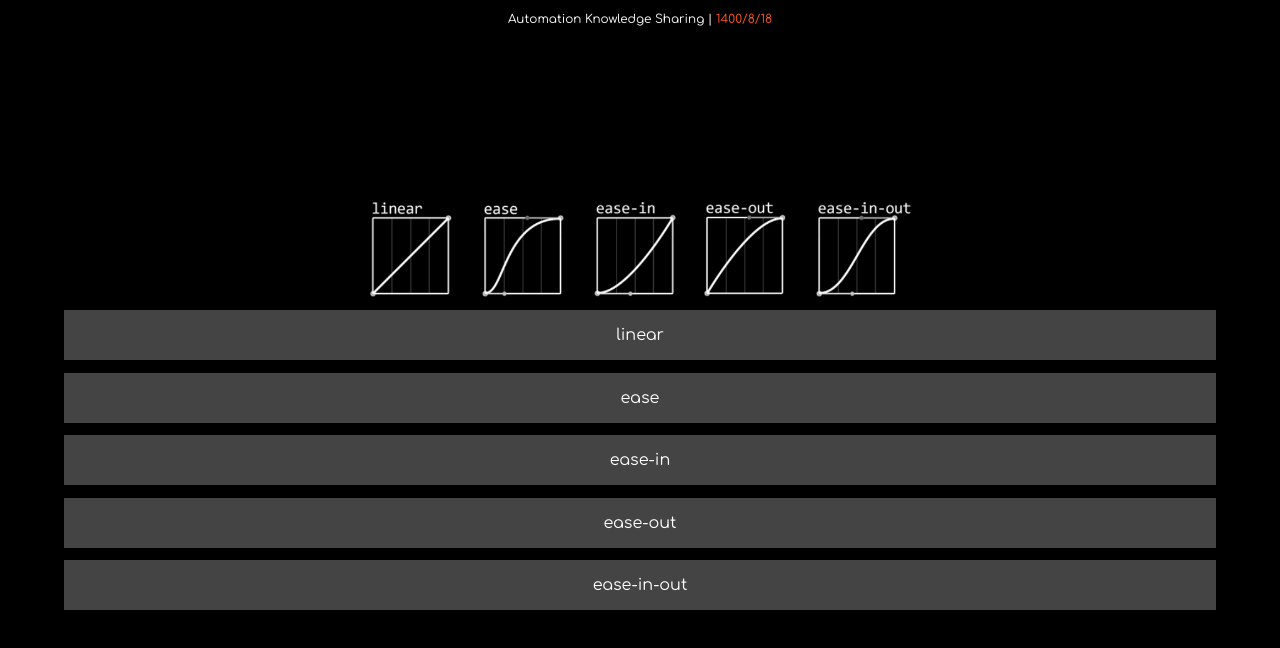
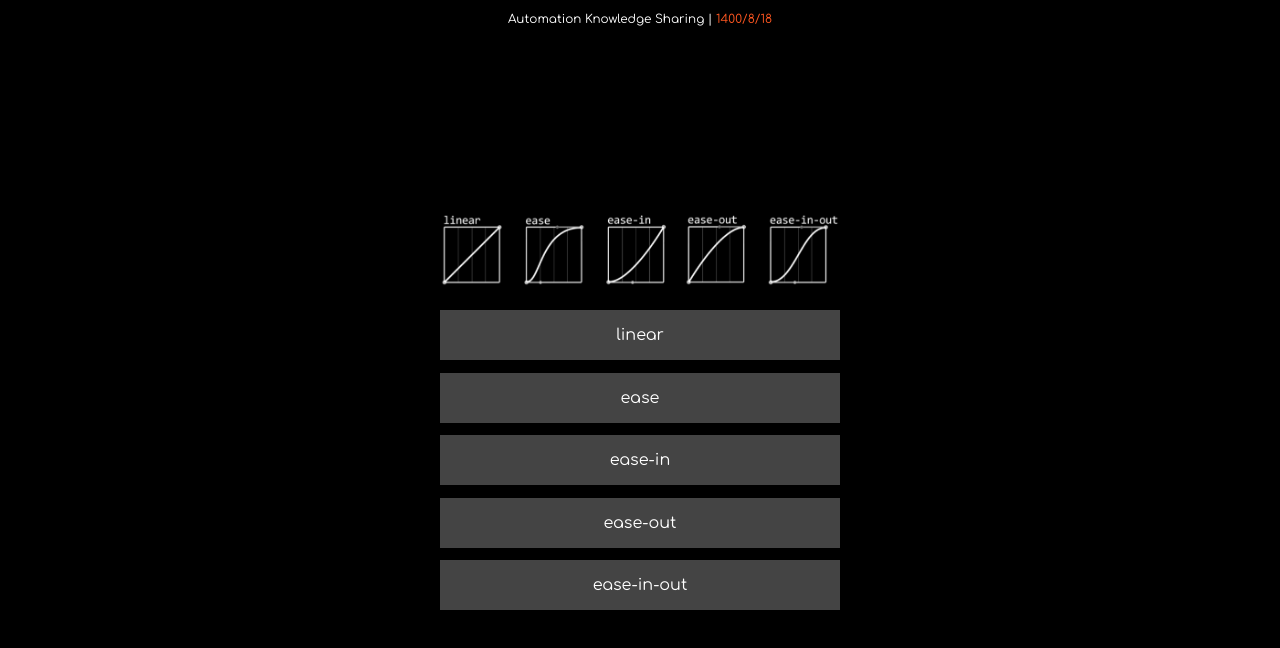
Before and after one commit to amir78729/automation-knowledge-sharing-1, a plain HTML site: page animation/transition-timing-function/index.html in a window 1280 px wide. Drawn offline with Linux system fonts and the light colour scheme.

Commit message:
adding README.md

```diff
--- a/animation/transition-timing-function/styles.css
+++ b/animation/transition-timing-function/styles.css
@@ -6,21 +6,20 @@ body {
 }
 .container {
     height: 300px;
-    width: 90%;
+    width: 400px;
     display: flex;
     flex-direction: column;
     justify-content: space-between;
     margin: auto;
 }
 .img {
-    width: 90%;
+    width: 400px;
     background-position: center;
     background-image: url("img.png");
     height: 100px;
     background-repeat: no-repeat;
     background-size: contain;
     margin: 10px auto;
-
 }
 .row-container {
     width: 100%;
```
Also changed, not shown: 1 other file.
